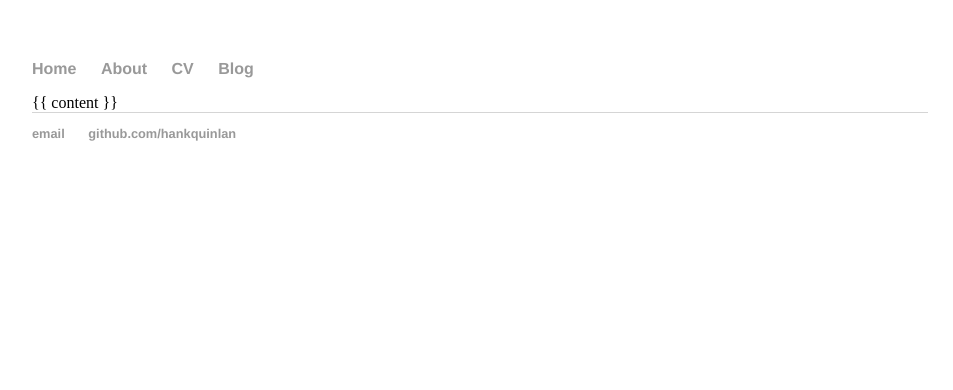
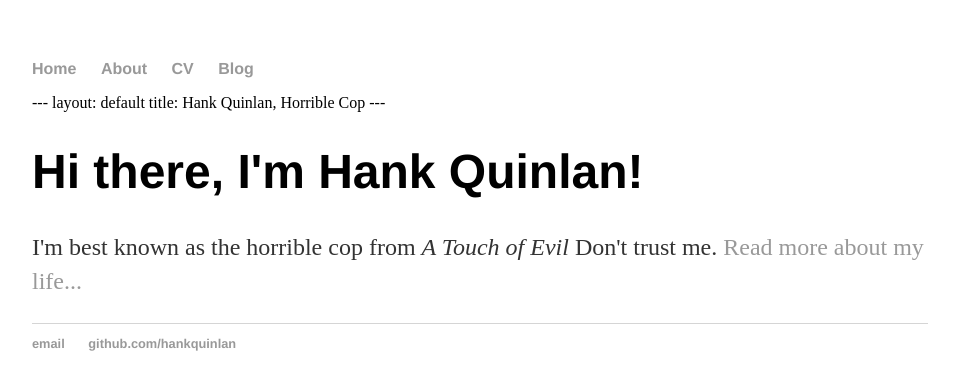
Before and after one commit to dudel-design/pattentank.github.io, a Jekyll site: the page index.html, which Jekyll copies as it is, in a window 1280 px wide. Shown: the top 390 px of the page, without its empty margins (160-1113 px from the left). Built offline with Jekyll 4.4.1, drawn with Linux system fonts in a browser that asks for light colours.

Commit message:
Update index.html

```diff
--- a/index.html
+++ b/index.html
@@ -16,7 +16,14 @@
 			</nav>
 			<div class="container">
 
-			{{ content }}
+			---
+layout: default
+title: Hank Quinlan, Horrible Cop
+---
+<div class="blurb">
+	<h1>Hi there, I'm Hank Quinlan!</h1>
+	<p>I'm best known as the horrible cop from <em>A Touch of Evil</em> Don't trust me. <a href="/about">Read more about my life...</a></p>
+</div><!-- /.blurb -->
 
 			</div><!-- /.container -->
 			<footer>
```
